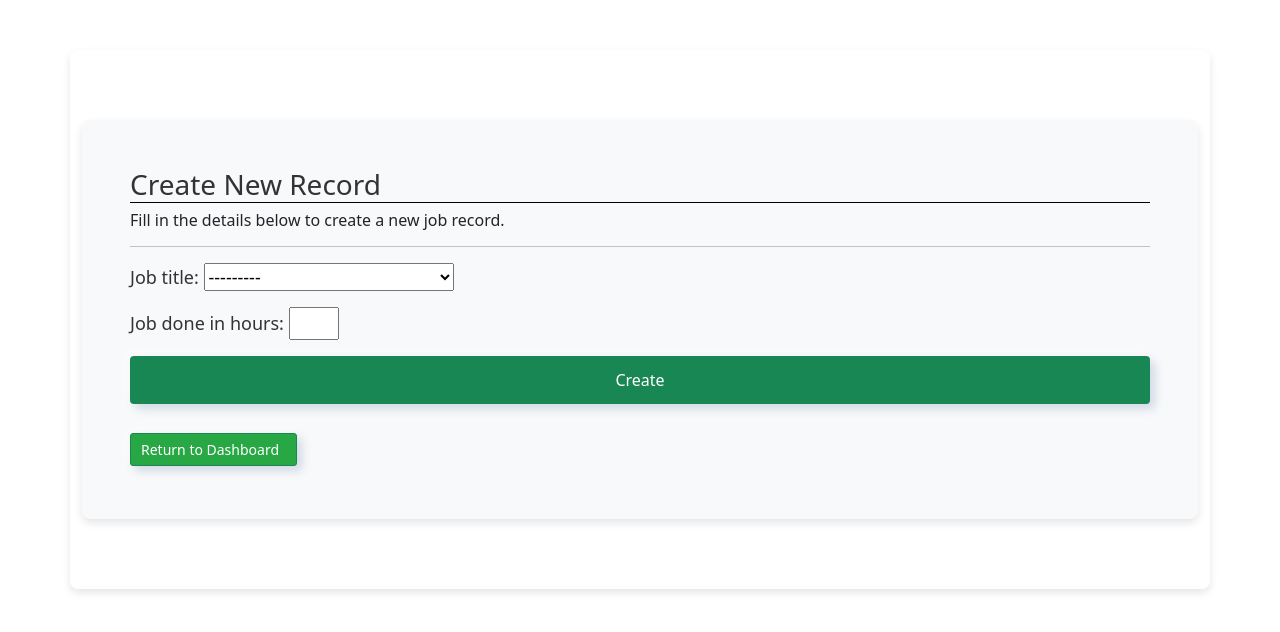
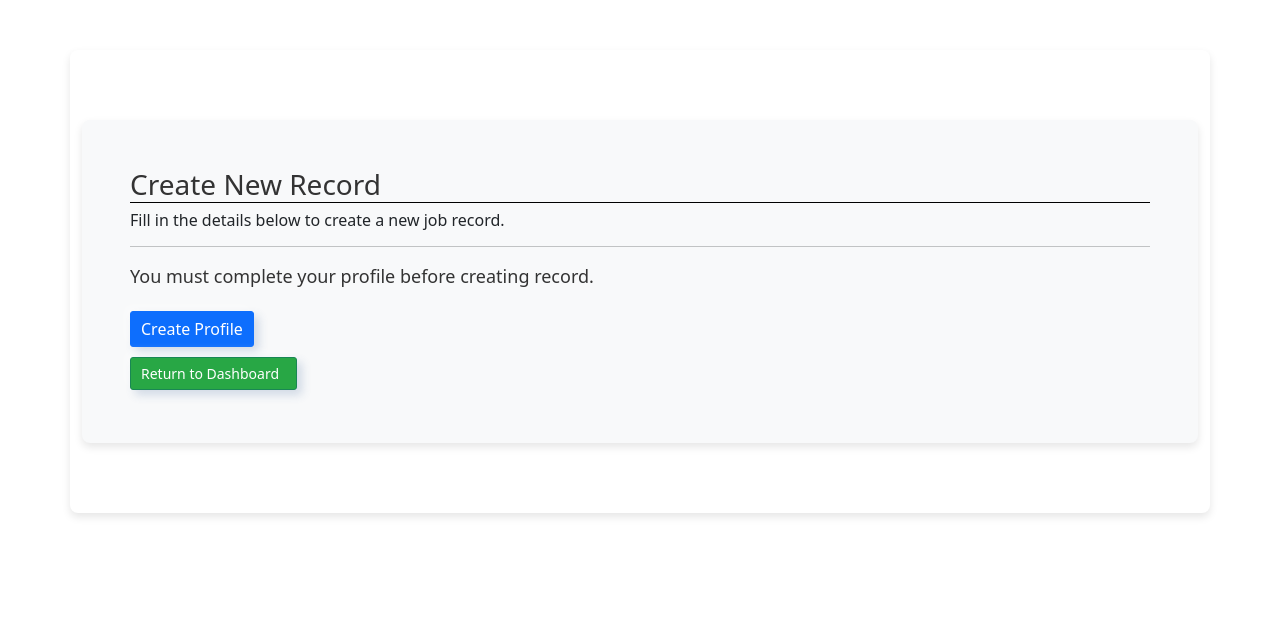
Before and after one commit to RimPeter/employeeapp-ver6, a Django app: page /add-job/ in a window 1280 px wide. Shown: the part 56-688 px from the top of the page. Run offline with Django 4.2, Linux system fonts and the light colour scheme; the visitor is signed in with stand-in values (Sample User, id 1).

```diff
--- a/employeeapp/models.py
+++ b/employeeapp/models.py
@@ -2,6 +2,7 @@ from django.db import models
 from django.contrib.auth.models import User
 from django.utils import timezone
 from datetime import date
+from django.core.exceptions import ValidationError
 
 class JobsDone(models.Model):
 
--- a/employeeapp/templates/employeeapp/create-record.html
+++ b/employeeapp/templates/employeeapp/create-record.html
@@ -5,11 +5,16 @@
     <h3>Create New Record</h3>
     <h6>Fill in the details below to create a new job record.</h6>
     <hr>
-    <form method="POST" autocomplete="off">
-        {% csrf_token %}
-        {{ form.as_p }}
-        <button type="submit" class="btn btn-success btn-sm createbtn">Create</button>
-    </form>
+    {% if profile %}
+        <form method="POST" autocomplete="off">
+            {% csrf_token %}
+            {{ form.as_p }}
+            <button type="submit" class="btn btn-success btn-sm createbtn">Create</button>
+        </form>
+    {% else %}
+        <p>You must complete your profile before creating record.</p>
+        <a href="{% url 'create_profile' %}" class="btn btn-primary">Create Profile</a>
+    {% endif %}
     <br>
     <a href="{% url 'dashboard' %}" class="btn btn-success btn-sm">Return to Dashboard &nbsp; <i class="fa fa-arrow-left" aria-hidden="true"></i></a>
 </div>
--- a/employeeapp/templates/employeeapp/profile_detail.html
+++ b/employeeapp/templates/employeeapp/profile_detail.html
@@ -9,4 +9,9 @@
         <li>Phone Number: {{ profile.phone_number }}</li>
         <li>Email Address: {{ profile.email_address }}</li>
     </ul>
+    <div class="profile-actions">
+        <a href="{% url 'edit_profile' pk=profile.pk %}" class="btn btn-primary">Edit Profile</a>
+        <a href="{% url 'delete_profile' pk=profile.pk %}" class="btn btn-danger">Delete Profile</a>
+        <a href="{% url 'delete_user' pk=profile.user.pk %}" class="btn btn-warning">Delete Account</a>
+    </div>
 {% endblock %}
--- a/employeeapp/urls.py
+++ b/employeeapp/urls.py
@@ -28,4 +28,6 @@ urlpatterns = [
     path('profile/create/', views.create_profile, name='create_profile'),
     path('profile/<int:pk>/edit/', views.edit_profile, name='edit_profile'),
     path('profile/<int:pk>/', views.profile_detail, name='profile_detail'),
+    path('profile/<int:pk>/delete/', views.delete_profile, name='delete_profile'),
+    path('user/<int:pk>/delete/', views.delete_user, name='delete_user'),
 ]
--- a/employeeapp/views.py
+++ b/employeeapp/views.py
@@ -18,6 +18,8 @@ from django.contrib.admin.views.decorators import staff_member_required
 from .forms import UpdateJobForm, ClockInForm, ClockOutForm, ProfileForm
 from .forms import LoginForm, CustomUserCreationForm, JobsDoneForm
 from .models import JobsDone, ClockIn, Employee, Profile
+from django.contrib.auth.models import User
+from django.contrib.auth.forms import PasswordChangeForm
 
 
 def home(request):
@@ -219,9 +221,11 @@ def create_profile(request):
     if request.method == 'POST':
         form = ProfileForm(request.POST)
         if form.is_valid():
-            profile = form.save()
+            profile = form.save(commit=False)
+            profile.user = request.user
+            profile.save()
             messages.success(request, 'Profile created successfully!')
-            return redirect('profile_detail')  # Redirect to some profile detail page or dashboard
+            return redirect('profile_detail', pk=profile.pk)
         else:
             messages.error(request, 'There was an error creating the profile.')
     else:
@@ -253,3 +257,34 @@ def profile_detail(request, pk):
     profile = get_object_or_404(Profile, pk=pk)
     context = {'profile': profile}
     return render(request, 'employeeapp/profile_detail.html', context)
+
+@login_required
+def delete_profile(request, pk):
+    profile = get_object_or_404(Profile, pk=pk)
+
+    if profile.user != request.user:
+        messages.error(request, "You are not authorized to delete this profile.")
+        return redirect('profile_detail', pk=profile.pk)
+
+    if request.method == 'POST':
+        profile.delete()
+        messages.success(request, "Your profile has been deleted.")
+        return redirect('dashboard')
+
+    return render(request, 'employeeapp/delete_profile.html', {'profile': profile})
+
+@login_required
+def delete_user(request, pk):
+    user = get_object_or_404(User, pk=pk)
+
+    # Ensure that the user is the logged-in user
+    if user != request.user:
+        messages.error(request, "You are not authorized to delete this account.")
+        return redirect('profile_detail', pk=request.user.profile.pk)
+
+    if request.method == 'POST':
+        user.delete()
+        messages.success(request, "Your account has been deleted.")
+        return redirect('login')  # Redirect to the home page after account deletion
+
+    return render(request, 'employeeapp/delete_user.html', {'user': user})
```
Also changed, not shown: employeeapp/templates/employeeapp/delete_profile.html (added, +10 -0 lines), employeeapp/templates/employeeapp/delete_user.html (added, +10 -0 lines).
